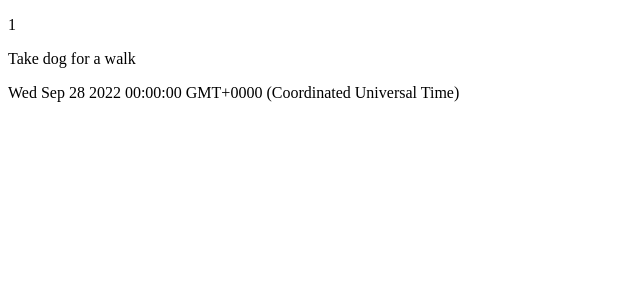
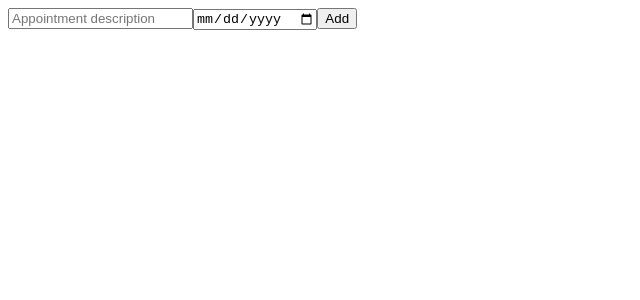
Before and after one commit to lcaohoanq/Angular-Issues, an Angular app in the folder appointment-app/: page / in a window 1280 px wide. Shown: the top 300 px of the page, without its empty margins (0-640 px from the left). Built offline with nearby package versions, Linux system fonts and the light colour scheme.

Commit message:
feat: add 2-way databinding

```diff
--- a/appointment-app/src/app/app.module.ts
+++ b/appointment-app/src/app/app.module.ts
@@ -1,6 +1,6 @@
 import { NgModule } from '@angular/core';
 import { BrowserModule } from '@angular/platform-browser';
-
+import { FormsModule } from '@angular/forms';
 import { AppComponent } from './app.component';
 import { AppointmentListComponent } from './appointment-list/appointment-list.component';
 
@@ -10,7 +10,8 @@
     AppointmentListComponent
   ],
   imports: [
-    BrowserModule
+    BrowserModule,
+    FormsModule
   ],
   providers: [],
   bootstrap: [AppComponent]
--- a/appointment-app/src/app/appointment-list/appointment-list.component.html
+++ b/appointment-app/src/app/appointment-list/appointment-list.component.html
@@ -1,3 +1,5 @@
-<p>{{appointment.id}}</p>
-<p>{{appointment.title}}</p>
-<p>{{appointment.date}}</p>
+<div>
+    <input [(ngModel)]="newAppointmentTitle" placeholder="Appointment description" />
+    <input [(ngModel)]="newAppointmentDate" type="date" placeholder="Appointment date"/>
+    <button>Add</button>
+</div>
--- a/appointment-app/src/app/appointment-list/appointment-list.component.ts
+++ b/appointment-app/src/app/appointment-list/appointment-list.component.ts
@@ -8,10 +8,9 @@
 })
 export class AppointmentListComponent {
 
-  appointment: Appointment = {
-    id:1,
-    title: "Take dog for a walk",
-    date: new Date('2022-09-28')
-  }
+  newAppointmentTitle: string = ""
+  newAppointmentDate: Date = new Date()
+
+  appointment: Appointment[] = []
 
 }
```
